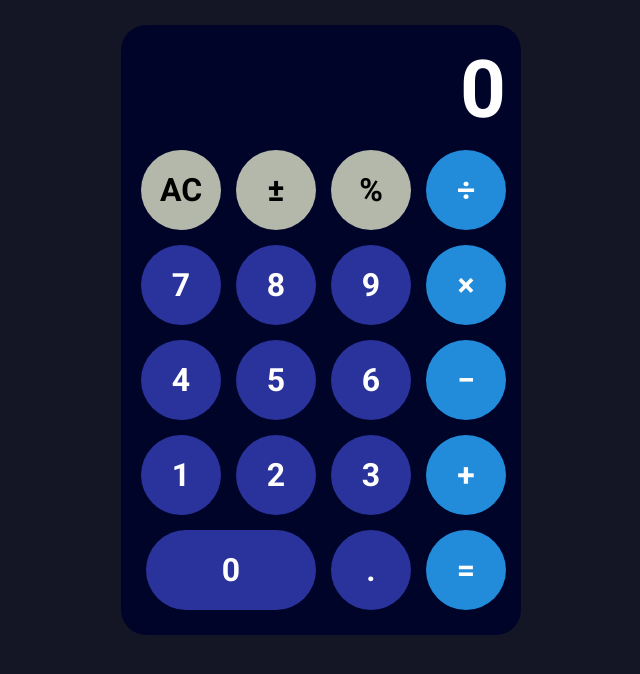
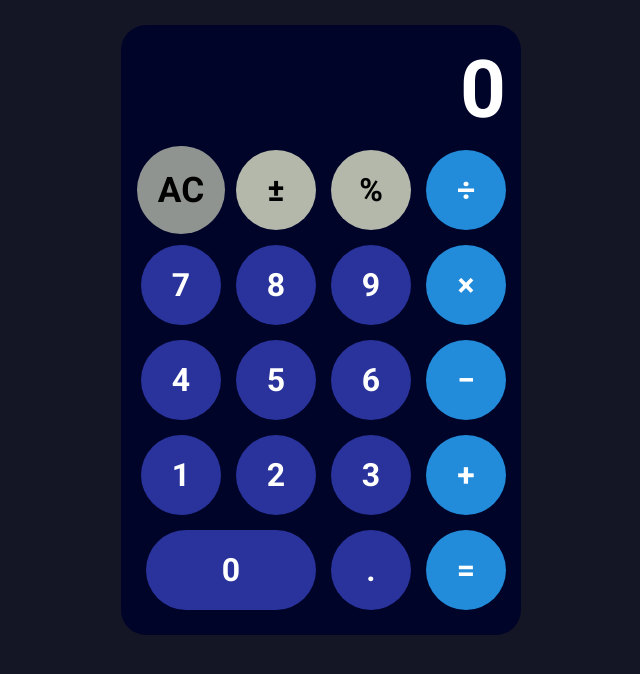
Before and after one commit to mariomartz0/calculator, a plain HTML site: page index.html in a window 1280 px wide. In both pictures the pointer is over the element "AC". Shown: the whole page, without its empty margins (319-959 px from the left). Drawn offline with Linux system fonts and the light colour scheme.

Commit message:
Add hover effects to btns

```diff
--- a/styles/style.css
+++ b/styles/style.css
@@ -34,6 +34,7 @@ body {
   background-color: #000429;
   font-size: 2rem;
   font-weight: 700;
+  user-select: none;
 }
 
 .calculator-display {
@@ -61,6 +62,13 @@ body {
   text-align: center;
   background-color: #29339b;
   border-radius: 50%;
+  transition: transform 250ms;
+  cursor: pointer;
+}
+
+.calculator-btn:hover {
+  transform: scale(1.1);
+  background-color: rgba(41, 51, 155, 0.6);
 }
 
 .calculator-btns .calculator-btn.zero {
@@ -68,11 +76,19 @@ body {
   border-radius: 40px;
 }
 
-.light-btn {
+.calculator-btn.light-btn {
   background-color: #b4b8ab;
   color: black;
 }
 
-.highlighted-btn {
+.calculator-btn.light-btn:hover {
+  background-color: rgba(180, 184, 171, 0.8);
+}
+
+.calculator-btn.highlighted-btn {
   background-color: #228cdb;
 }
+
+.calculator-btn.highlighted-btn:hover {
+  background-color: rgba(34, 140, 219, 0.8);
+}
```
